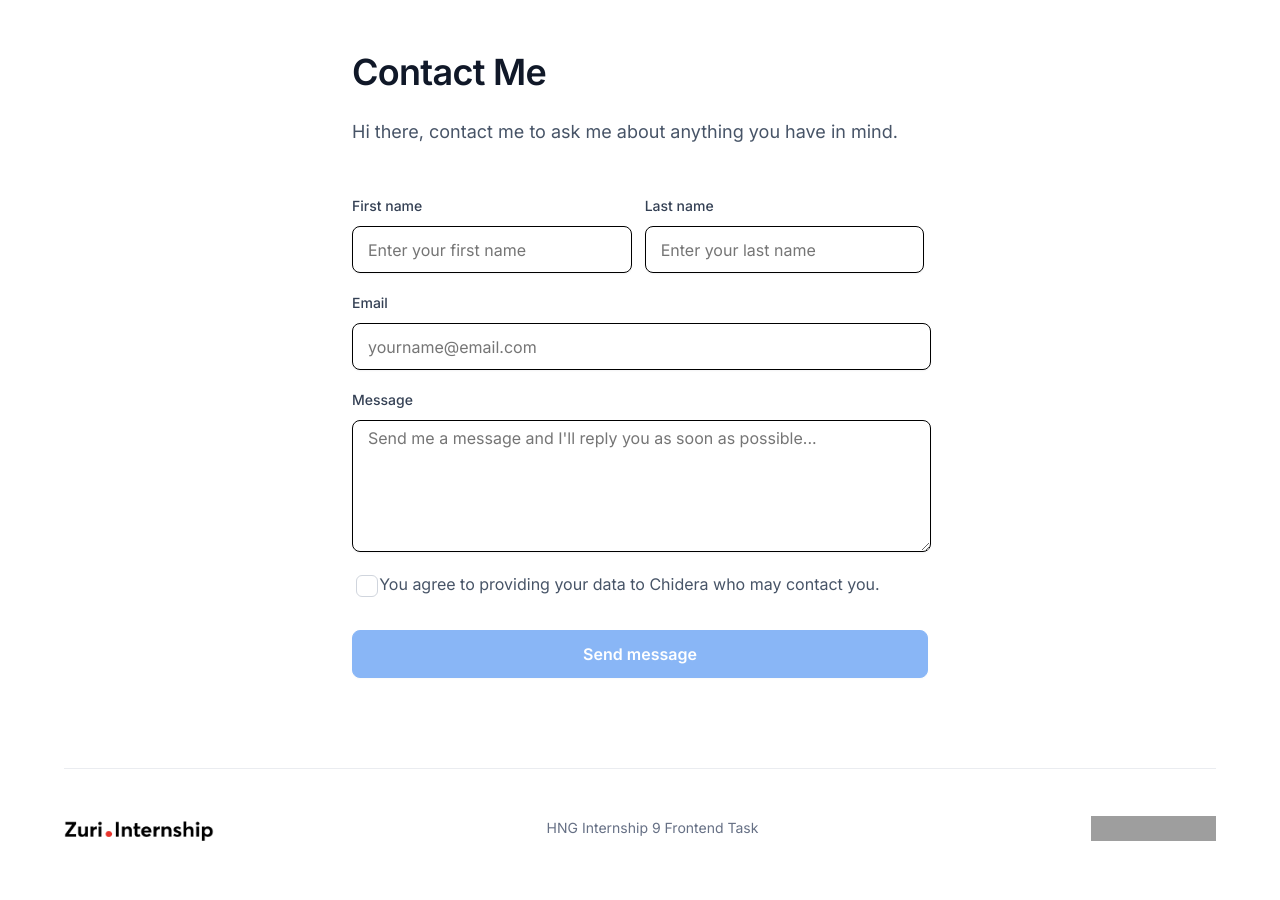
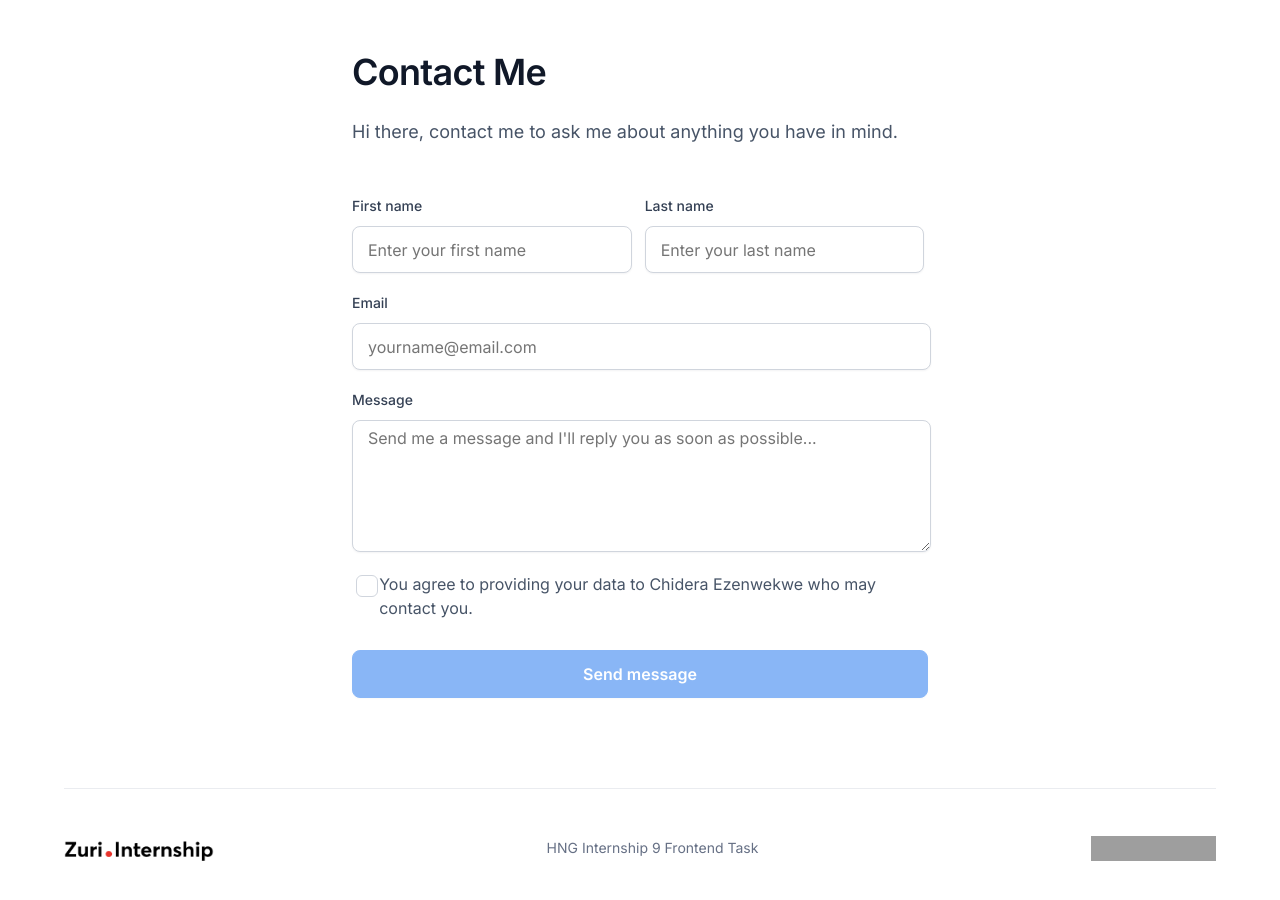
Before and after one commit to Charvine-300/Zuri-Stage-One-Task, a React (Vite) app: page /contact in a window 1280 px wide. Shown: the top 900 px of the page. Built offline with nearby package versions, Linux system fonts and the light colour scheme; grey boxes are pictures that could not be loaded.

Commit message:
style and feat: added full name to contact page and ScrollToTop component

```diff
--- a/src/App.jsx
+++ b/src/App.jsx
@@ -2,6 +2,7 @@ import Profile from "./components/Profile"
 import Footer from "./components/Footer"
 import { BrowserRouter as Router, Routes, Route } from 'react-router-dom'
 import Contact from "./components/Contact"
+import ScrollToTop from './components/ScrollToTop'
 
 
 function App() {
@@ -9,6 +10,7 @@ function App() {
 
   return (
     <Router>
+      <ScrollToTop />
       <Routes>
         <Route path="/" element={<Profile />} />
         <Route path="/contact" element={<Contact />} />
--- a/src/components/Contact.jsx
+++ b/src/components/Contact.jsx
@@ -44,7 +44,7 @@ const Contact = () => {
                 placeholder='Enter your first name'
                 {...register("firstName", { required: true })}
                 aria-invalid={errors.firstName ? "true" : "false"}
-                style={{'borderColor': errors.firstName ? '#F83F23' : 'black'}}
+                style={{'borderColor': errors.firstName ? '#F83F23' : '#D0D5DD'}}
               />
               {errors.firstName?.type === 'required' && <p role="alert" className='required'>First name is required</p>}
             </div>
@@ -56,7 +56,7 @@ const Contact = () => {
                 placeholder='Enter your last name'
                 {...register("lastName", { required: true })}
                 aria-invalid={errors.lastName ? "true" : "false"}
-                style={{'borderColor': errors.lastName ? '#F83F23' : 'black'}}
+                style={{'borderColor': errors.lastName ? '#F83F23' : '#D0D5DD'}}
               />
               {errors.lastName?.type === 'required' && <p role="alert" className='required'>Last name is required</p>}
             </div>
@@ -69,7 +69,7 @@ const Contact = () => {
             placeholder='yourname@email.com'
             {...register("email", { required: true })}
             aria-invalid={errors.email ? "true" : "false"}
-            style={{'borderColor': errors.email ? '#F83F23' : 'black'}}
+            style={{'borderColor': errors.email ? '#F83F23' : '#D0D5DD'}}
           />
           {errors.email?.type === 'required' && <p role="alert" className='required'>Email address is required</p>}
           <div className="spacer"></div>
@@ -83,7 +83,7 @@ const Contact = () => {
             placeholder="Send me a message and I'll reply you as soon as possible..."
             {...register("message", { required: true })}
             aria-invalid={errors.message ? "true" : "false"}
-            style={{'borderColor': errors.message ? '#F83F23' : 'black'}}
+            style={{'borderColor': errors.message ? '#F83F23' : '#D0D5DD'}}
           ></textarea>
           {errors.message?.type === 'required' && <p role="alert" className='required'> Please enter a message </p>}
           <div className="spacer"></div>
@@ -96,7 +96,7 @@ const Contact = () => {
               {...register("checkbox", { required: true })}
               aria-invalid={errors.checkbox ? "true" : "false"}
             />
-            You agree to providing your data to Chidera who may contact you.
+            You agree to providing your data to Chidera Ezenwekwe who may contact you.
           </label>
 
           <button
--- /dev/null
+++ b/src/components/ScrollToTop.jsx
@@ -0,0 +1,14 @@
+import { useEffect } from 'react';
+import { useLocation } from 'react-router-dom';
+
+const ScrollToTop = () => {
+  const { pathname } = useLocation();
+
+  useEffect(() => {
+    window.scrollTo(0,0);
+  }, [pathname]);
+
+  return null;
+}
+
+export default ScrollToTop;
```
